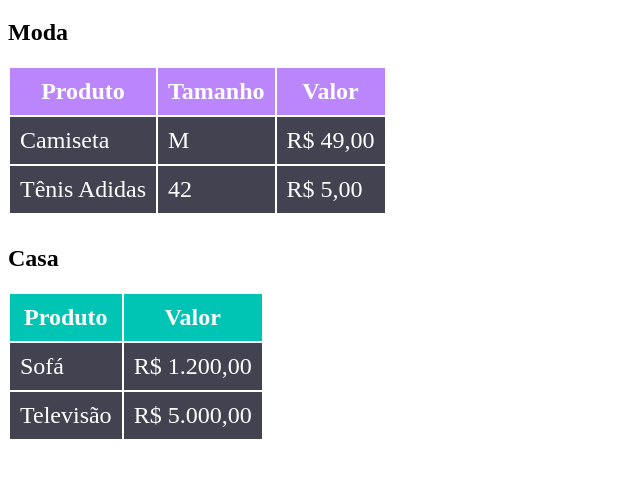
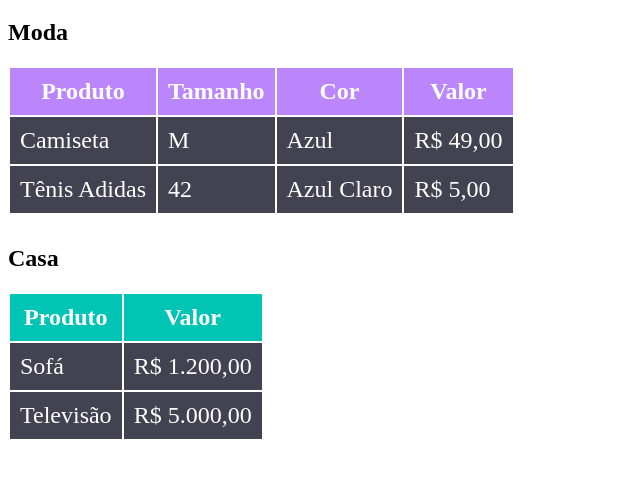
Before and after one commit to GabrielCemcher/aula-tabela, a plain HTML site: page index.html in a window 1280 px wide. Shown: the part 61-538 px from the top of the page, without its empty margins (0-640 px from the left). Drawn offline with Linux system fonts and the light colour scheme.

Commit message:
Adicionando coluna de cor e colocando cores na camiseta e no tenis

```diff
--- a/index.html
+++ b/index.html
@@ -18,16 +18,19 @@
         <tr class="cabecalho-tabela-moda">
             <th>Produto</th>
             <th>Tamanho</th>
+            <th>Cor</th>
             <th>Valor</th>
         </tr>
         <tr class="informacoes-tabela-moda">
             <td>Camiseta</td>
             <td>M</td>
+            <td>Azul</td>
             <td>R$ 49,00</td>
         </tr>
         <tr class="informacoes-tabela-moda">
             <td>Tênis Adidas</td>
             <td>42</td>
+            <td>Azul Claro</td>
             <td>R$ 5,00</td>
         </tr>
     </table>
```
